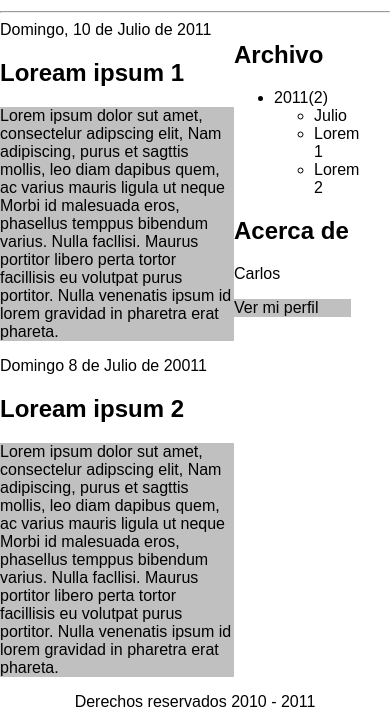
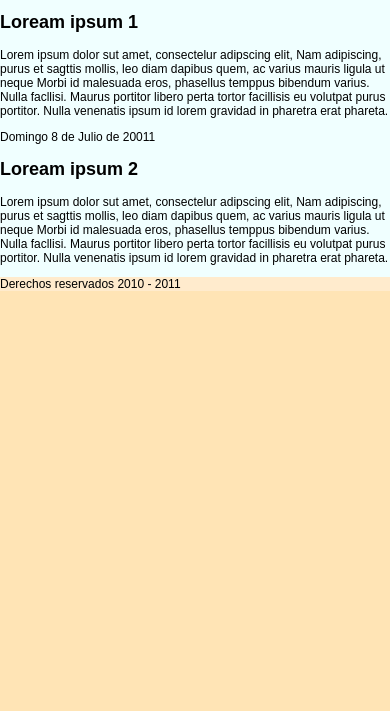
Before and after one commit to SoniaTr/00-Blog, a plain HTML site: page index.html in a window 390 px wide. Shown: the part 139-850 px from the top of the page. Drawn offline with Linux system fonts and the light colour scheme.

Commit message:
Update estilos.css

```diff
--- a/css/estilos.css
+++ b/css/estilos.css
@@ -3,14 +3,9 @@ body{
     margin: 0 auto;
     width: 100%;
 }
-
 section{
     width: 60%;
     float: left;
-
-}
-p{
-    background: #c0c0c0;
 }
 
 aside{
@@ -20,5 +15,47 @@ aside{
 
 footer{
     clear: both;
-   text-align: center;
 }
+
+@media (max-width: 1201px) {
+
+}
+
+@media (min-width: 481px) and (max-width: 1050px)  {
+    aside{
+        display:none;
+    }
+    body{
+        text-align: left;
+        font-size: 16px;
+        background-color: #ffffe0;
+    }
+    section{
+        background-color: #f0f8ff;
+        overflow-x: hidden;
+        overflow-y: hidden;
+        width: 100%;
+    }
+    footer{
+        background-color: cornsilk;
+    }
+}
+@media only screen and (max-width: 480px){
+    aside{
+        display:none;
+    }
+    body{
+        text-align: left;
+        font-size: 12px;
+        background-color: #ffe4b5;
+    }
+    section{
+        background-color: #f0ffff;
+        overflow-x: hidden;
+        overflow-y: hidden;
+        width: 100%;
+    }
+    footer{
+        background-color: blanchedalmond;
+    }
+}
```
